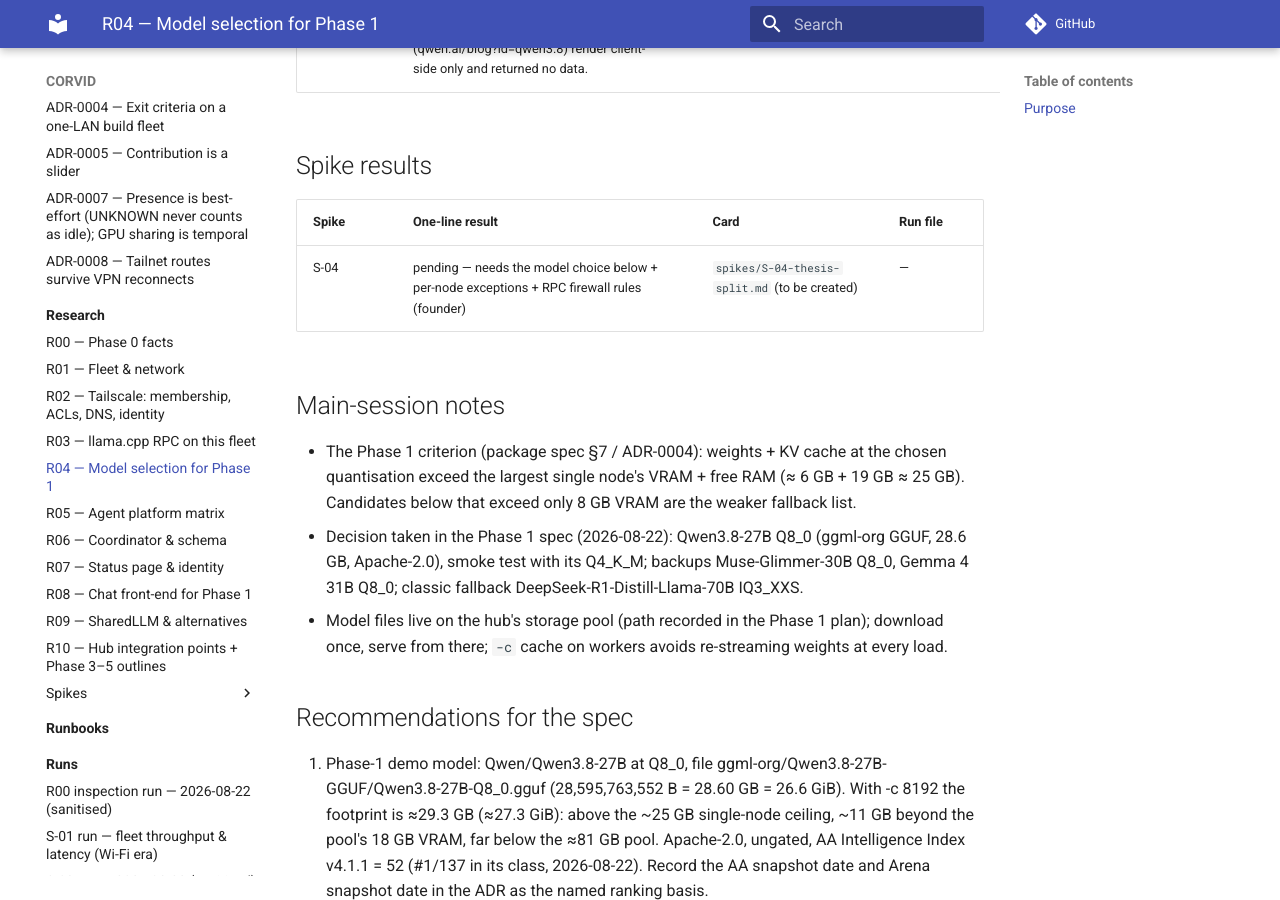
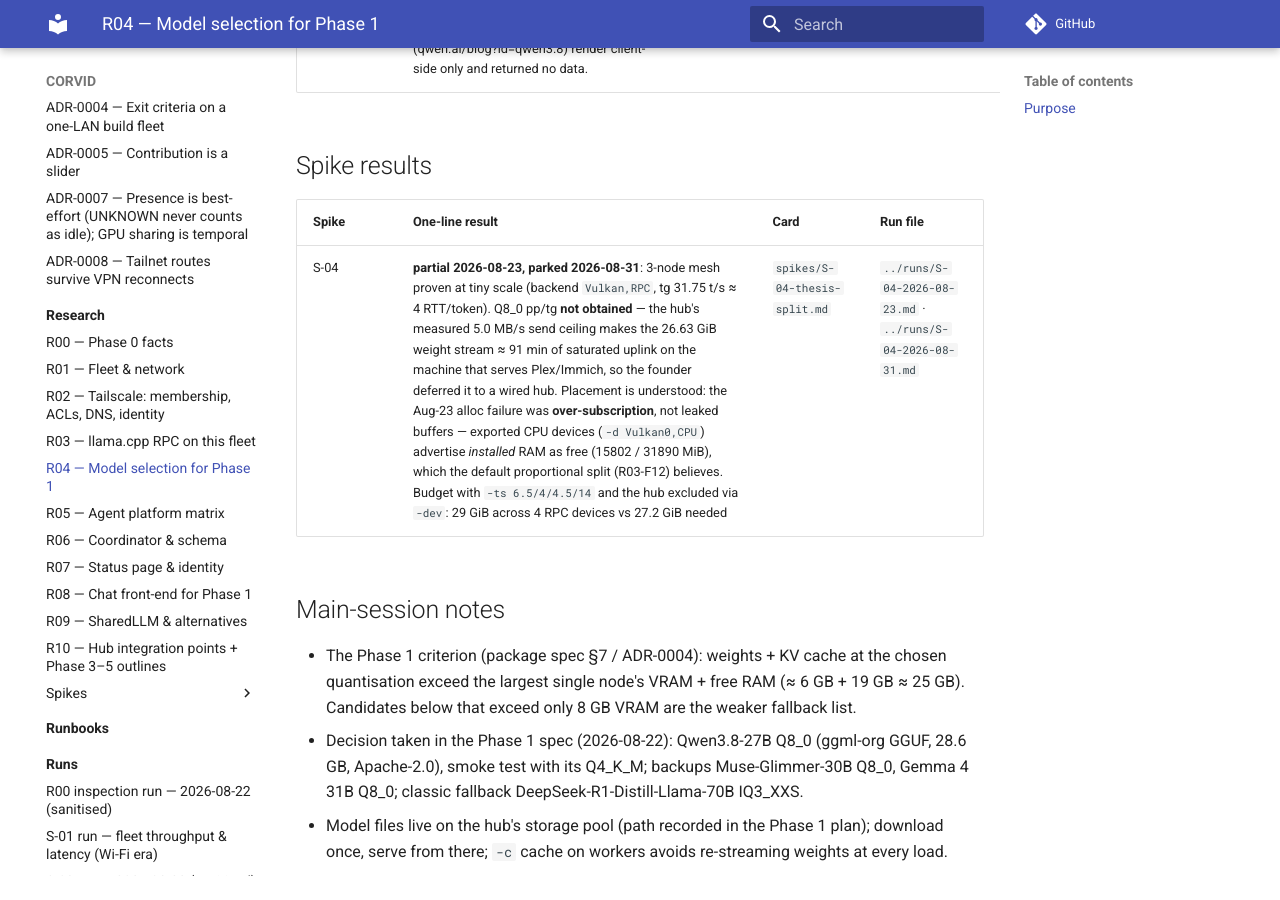
Before and after one commit to thecommrade/corvid, an MkDocs documentation site: the page built from docs/research/R04-model-selection-phase1.md, in a window 1280 px wide and 900 px high, scrolled down 19232 px. Built offline with MkDocs 1.6.1 and Material for MkDocs 9.7.7, drawn with Linux system fonts in a browser that asks for light colours; comment, search, counter and statistics services are not loaded.

```diff
--- a/docs/research/R04-model-selection-phase1.md
+++ b/docs/research/R04-model-selection-phase1.md
@@ -68,7 +68,7 @@ Facts a plan can cite for: model selection for phase 1. Agent summary (verbatim,
 
 | Spike | One-line result | Card | Run file |
 |---|---|---|---|
-| S-04 | pending — needs the model choice below + per-node exceptions + RPC firewall rules (founder) | `spikes/S-04-thesis-split.md` (to be created) | — |
+| S-04 | **partial 2026-08-23, parked 2026-08-31**: 3-node mesh proven at tiny scale (backend `Vulkan,RPC`, tg 31.75 t/s ≈ 4 RTT/token). Q8_0 pp/tg **not obtained** — the hub's measured 5.0 MB/s send ceiling makes the 26.63 GiB weight stream ≈ 91 min of saturated uplink on the machine that serves Plex/Immich, so the founder deferred it to a wired hub. Placement is understood: the Aug-23 alloc failure was **over-subscription**, not leaked buffers — exported CPU devices (`-d Vulkan0,CPU`) advertise *installed* RAM as free (15802 / 31890 MiB), which the default proportional split (R03-F12) believes. Budget with `-ts 6.5/4/4.5/14` and the hub excluded via `-dev`: 29 GiB across 4 RPC devices vs 27.2 GiB needed | `spikes/S-04-thesis-split.md` | `../runs/S-04-2026-08-23.md` · `../runs/S-04-2026-08-31.md` |
 
 ## Main-session notes
 
```
Also changed, not shown: CLAUDE.md (+1 -0 lines).
